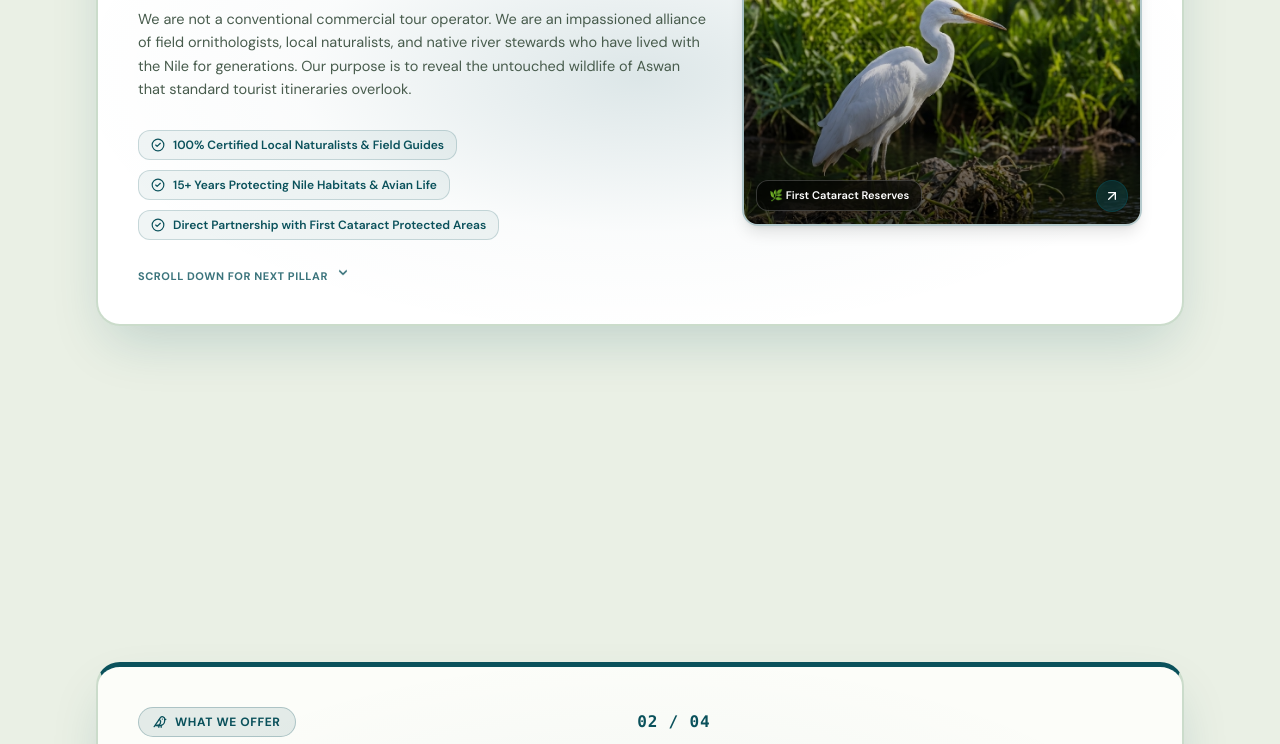
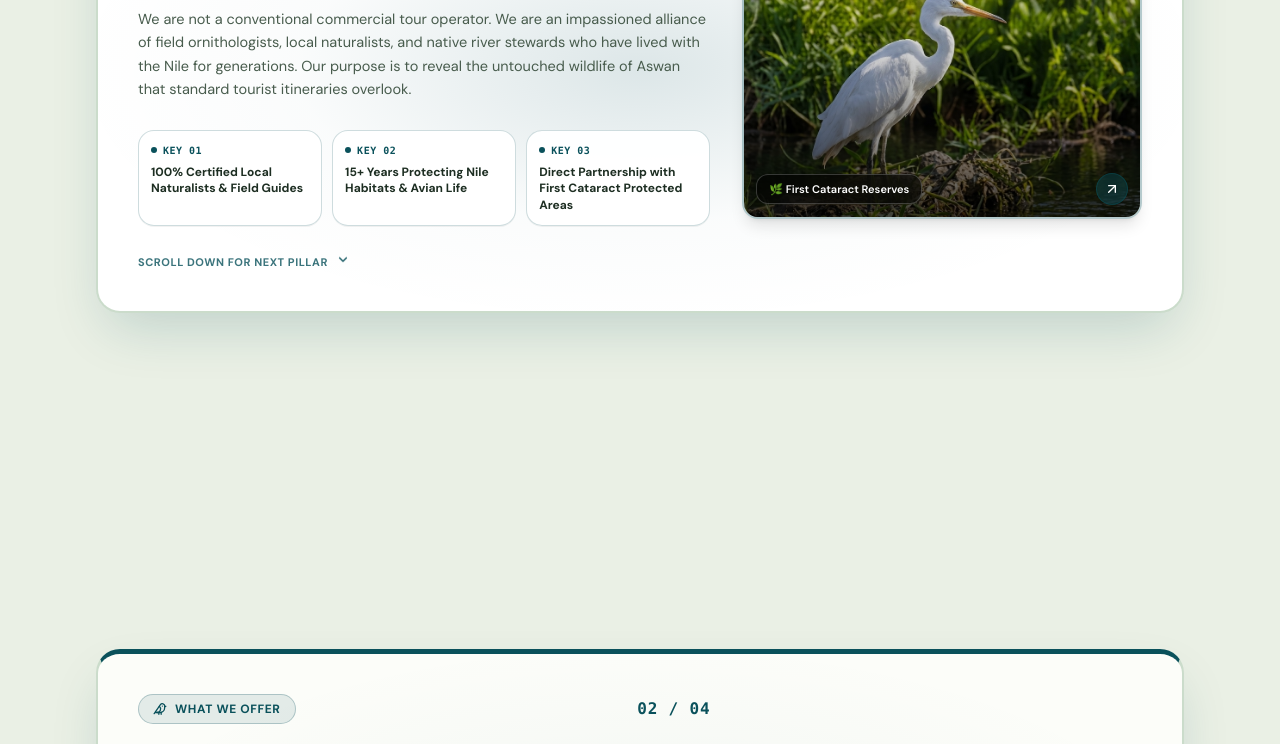
Before and after one commit to Islam-Shahat/Aswan-Nature, a React (Vite) app: page / in a window 1280 px wide. Shown: the part 1540-2284 px from the top of the page. Built offline with nearby package versions, Linux system fonts and the light colour scheme; a web font is replaced by a local one.

Commit message:
style(cards): redesign feature points from bubble pills into sleek 3-column micro-stat tiles

```diff
--- a/src/components/NotYourUsualAswan.jsx
+++ b/src/components/NotYourUsualAswan.jsx
@@ -236,15 +236,38 @@ export const NotYourUsualAswan = ({ currentLang = 'EN' }) => {
                         {card.desc}
                       </p>
 
-                      {/* Key Highlights / Feature Badges */}
-                      <div className="pt-2 flex flex-wrap gap-2 sm:gap-2.5">
+                      {/* Key Highlights / Modern Feature Tiles */}
+                      <div className="grid grid-cols-1 sm:grid-cols-3 gap-2.5 pt-2">
                         {card.pills.map((pillText, pIdx) => (
                           <div
                             key={pIdx}
-                            className={`inline-flex items-center gap-2 text-xs font-semibold px-3 py-1.5 rounded-xl ${card.pillBg}`}
+                            className={`p-3 rounded-2xl border transition-all duration-200 group/tile ${
+                              isNight
+                                ? 'bg-white/5 border-white/10 hover:border-[#2BE019]/50 text-white'
+                                : 'bg-white/95 border-[#0a515b]/20 hover:border-[#0a515b] shadow-2xs hover:shadow-xs text-[#16241B]'
+                            }`}
                           >
-                            <CheckCircle2 className={`w-3.5 h-3.5 ${card.checkColor} flex-shrink-0`} />
-                            <span>{pillText}</span>
+                            <div className="flex items-center gap-1.5 mb-1.5">
+                              <span
+                                className={`w-1.5 h-1.5 rounded-full ${
+                                  isNight ? 'bg-[#2BE019]' : 'bg-[#0a515b]'
+                                } group-hover/tile:scale-125 transition-transform`}
+                              />
+                              <span
+                                className={`text-[10px] font-bold uppercase tracking-wider font-mono ${
+                                  isNight ? 'text-[#2BE019]' : 'text-[#0a515b]'
+                                }`}
+                              >
+                                {isAr ? `ركيزة 0${pIdx + 1}` : `Key 0${pIdx + 1}`}
+                              </span>
+                            </div>
+                            <p
+                              className={`text-[11.5px] sm:text-xs font-bold leading-snug ${
+                                isNight ? 'text-[#E2EBE5]' : 'text-[#1D2E22]'
+                              }`}
+                            >
+                              {pillText}
+                            </p>
                           </div>
                         ))}
                       </div>
```
